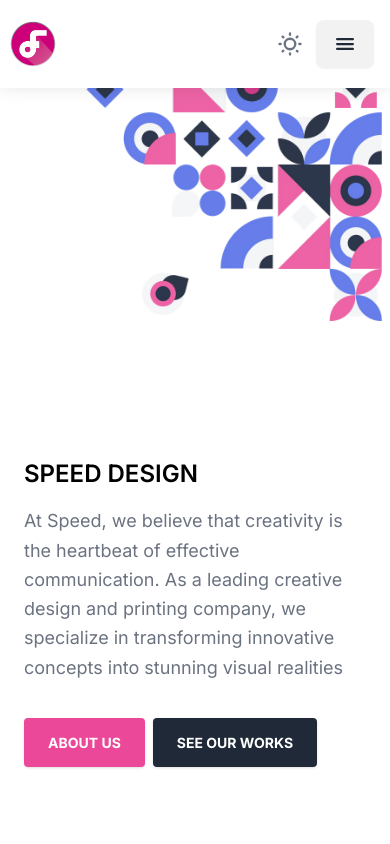
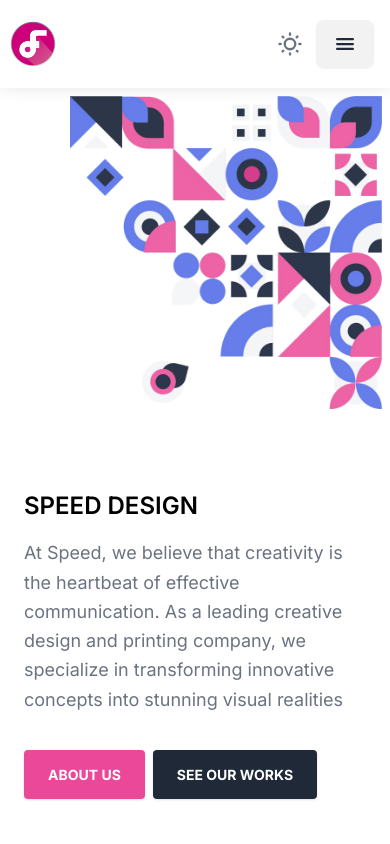
Before and after one commit to bijan-pradhananga/speed_client, a Next.js app: page / in a window 390 px wide. Shown: the top 844 px of the page. Built offline with nearby package versions, Linux system fonts and the light colour scheme.

Commit message:
fixed the issue with the phone layout

```diff
--- a/src/components/Home/Home.tsx
+++ b/src/components/Home/Home.tsx
@@ -14,7 +14,7 @@
 
 const HomeInfo = () => {
   return (
-    <div className="mx-auto items-center flex flex-wrap z-10">
+    <div className="mx-auto items-center flex flex-wrap z-10 mt-16 md:mt-0">
       <div className="w-full md:w-8/12 lg:w-6/12 xl:w-6/12 px-4">
         <div className="pt-32 sm:pt-0">
           <h2 className="font-semibold text-2xl md:text-4xl text-blueGray-600 uppercase dark:text-gray-200">
@@ -59,7 +59,7 @@
 const HomeImage = () => {
   return (
     <img
-      className="absolute top-0 b-auto right-0 pt-16 sm:w-6/12 -mt-36 sm:mt-0 w-10/12"
+      className="absolute top-0 b-auto right-0 pt-16 sm:w-6/12 -mt-14 md:mt-0 w-10/12"
       src="/Landing.png"
       alt="..."
     />
```
